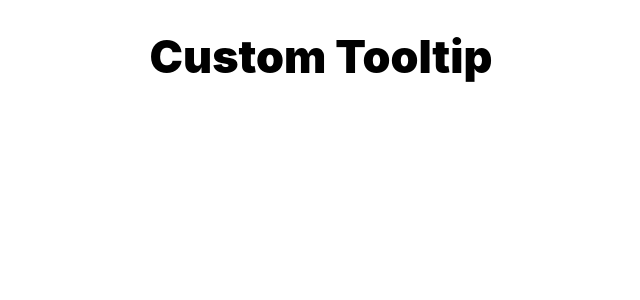
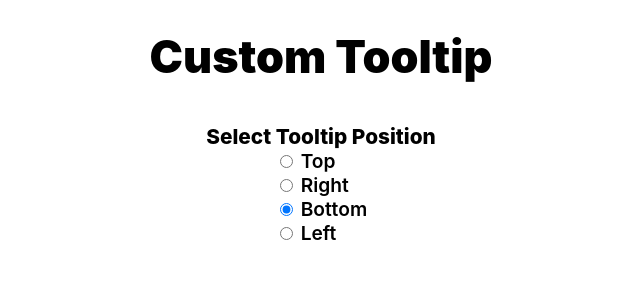
Before and after one commit to sanskar1419/React-Tooltip, a React (Create React App) app: page / in a window 1280 px wide. Shown: the top 300 px of the page, without its empty margins (319-959 px from the left). Built offline with nearby package versions, Linux system fonts and the light colour scheme.

Commit message:
Render Position form

```diff
--- a/src/App.css
+++ b/src/App.css
@@ -2,6 +2,7 @@
   display: flex;
   align-items: center;
   justify-content: center;
+  flex-direction: column;
 }
 
 .container h1 {
--- a/src/App.js
+++ b/src/App.js
@@ -1,9 +1,11 @@
 import "./App.css";
+import PositionForm from "./components/PositionForm/PositionForm";
 
 function App() {
   return (
     <div className="container">
       <h1>Custom Tooltip</h1>
+      <PositionForm />
     </div>
   );
 }
--- a/src/components/PositionForm/PositionForm.js
+++ b/src/components/PositionForm/PositionForm.js
@@ -0,0 +1,42 @@
+import styles from "./PositionForm.module.css";
+
+function PositionForm() {
+  return (
+    <div className={styles.formContainer}>
+      <span>Select Tooltip Position</span>
+      <div className={styles.radioContainer}>
+        <div className={styles.inputElement}>
+          <input
+            type="radio" /* value="men" onChange={handleCategoryChange} */
+          />
+          <label> Top </label>
+        </div>
+        <div className={styles.inputElement}>
+          <input
+            type="radio"
+            /*  value="women"
+            onChange={handleCategoryChange} */
+          />
+          <label> Right </label>
+        </div>
+        <div className={styles.inputElement}>
+          <input
+            type="radio"
+            /* value="kid" onChange={handleCategoryChange} */ checked
+          />
+          <label> Bottom </label>
+        </div>
+        <div className={styles.inputElement}>
+          <input
+            type="radio"
+            /*    value="electronics"
+            onChange={handleCategoryChange} */
+          />
+          <label> Left </label>
+        </div>
+      </div>
+    </div>
+  );
+}
+
+export default PositionForm;
--- a/src/components/PositionForm/PositionForm.module.css
+++ b/src/components/PositionForm/PositionForm.module.css
@@ -0,0 +1,28 @@
+.formContainer {
+  /* border: 2px solid black; */
+  padding: 10px;
+  display: flex;
+  align-items: center;
+  justify-content: center;
+  flex-direction: column;
+}
+
+.formContainer span {
+  font-weight: 800;
+  font-size: 1.3rem;
+}
+
+.radioContainer {
+  display: flex;
+  /* align-items: center; */
+  /* justify-content: center; */
+  flex-direction: column;
+}
+.radioContainer input {
+  font-size: 4rem;
+  /* font-weight: bold; */
+}
+.radioContainer label {
+  font-weight: 600;
+  font-size: 1.2rem;
+}
--- a/src/components/Tooltip/Tooltip.js
+++ b/src/components/Tooltip/Tooltip.js
@@ -0,0 +1 @@
+import styles from "./Tooltip.module.css";
```
